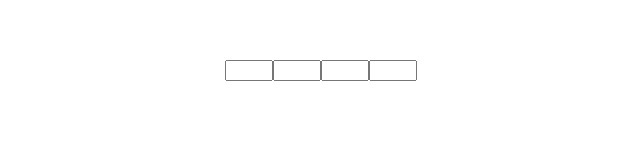
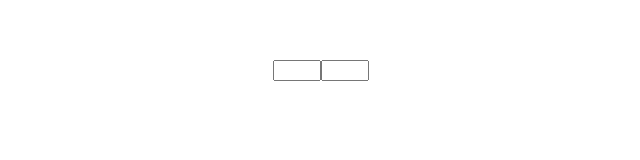
Before and after one commit to tkabeee/alarme, a Vue app: page / in a window 1280 px wide. Shown: the top 160 px of the page, without its empty margins (319-959 px from the left). Built offline with nearby package versions, Linux system fonts and the light colour scheme.

Commit message:
とりあえずv-model

```diff
--- a/src/components/TimeEditor.vue
+++ b/src/components/TimeEditor.vue
@@ -1,5 +1,5 @@
 <script>
-import Moment from 'moment'
+// import moment from 'moment'
 
 export default {
   name: 'TimeEditor',
@@ -21,9 +21,7 @@ export default {
 
 <template>
   <div class="editor">
-    <input type="number" value="" placeholder="" min="0" max="9" step="1" required/>
-    <input type="number" value="" placeholder="" min="0" max="9" step="1" required/>
-    <input type="number" value="" placeholder="" min="0" max="9" step="1" required/>
-    <input type="number" value="" placeholder="" min="0" max="9" step="1" required/>
+    <input type="number" v-model="hour" placeholder="" min="0" max="9" step="1" required/>
+    <input type="number" v-model="minute" placeholder="" min="0" max="9" step="1" required/>
   </div>
 </template>
```
